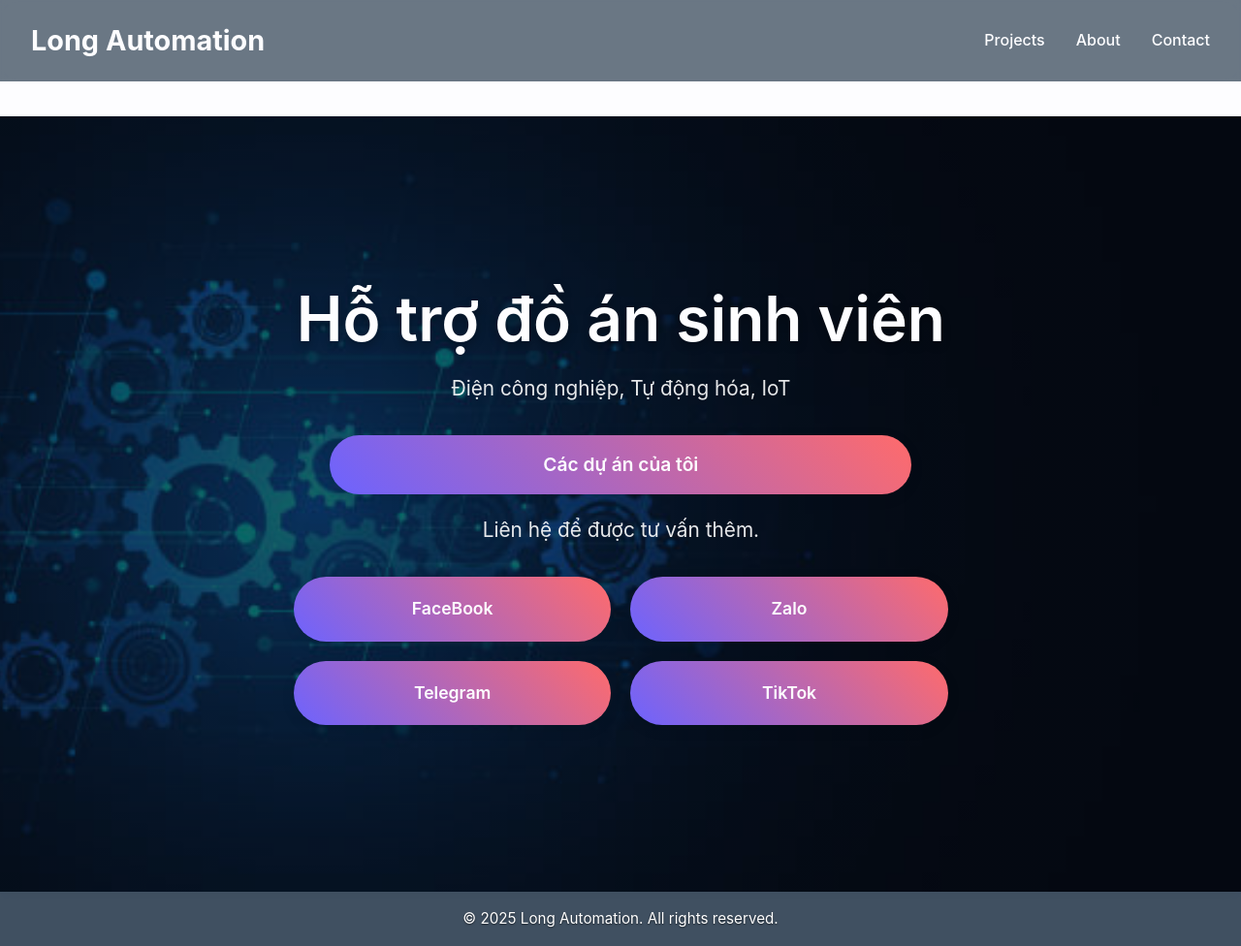
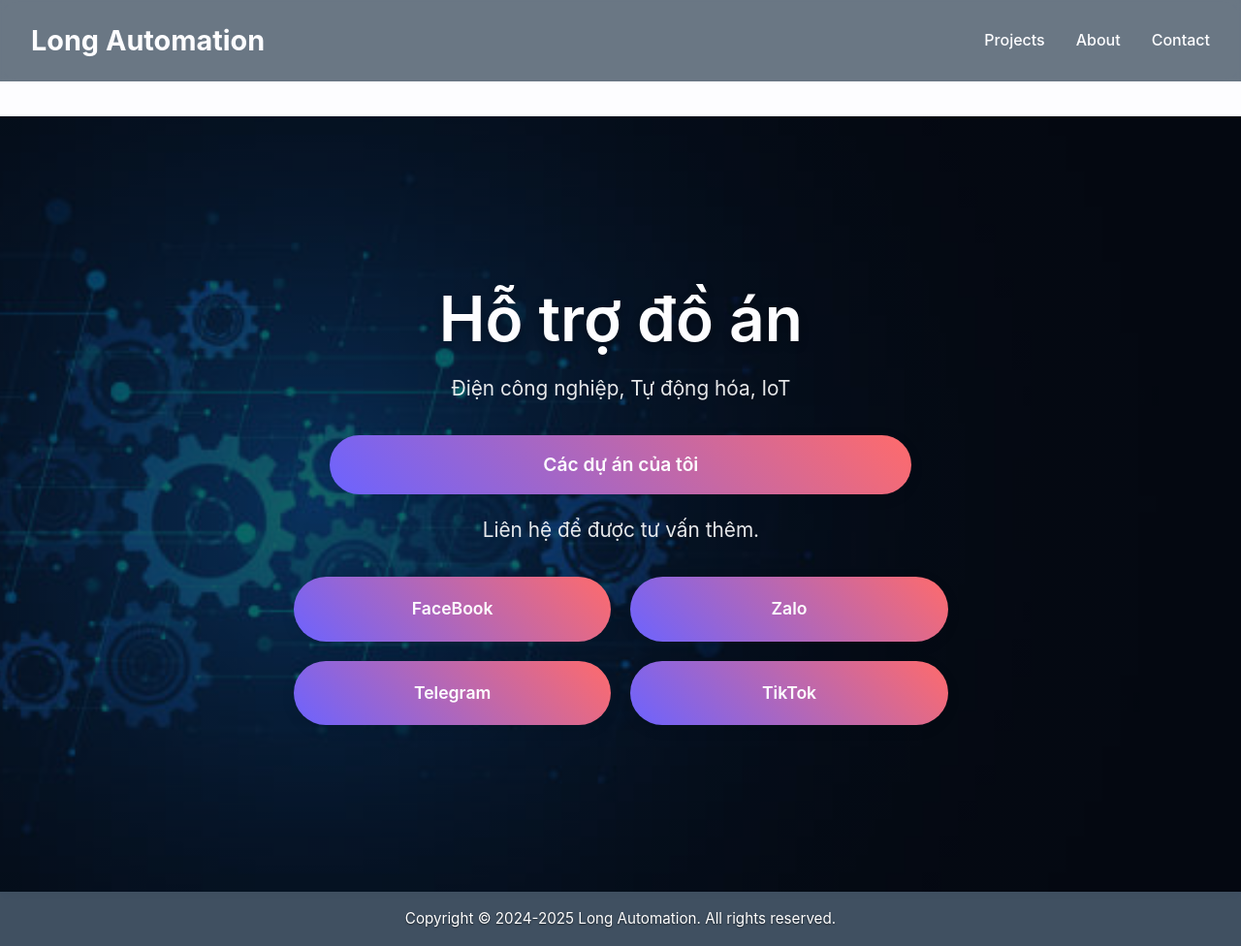
Before and after one commit to tranlong98/automation, a plain HTML site: page index.html in a window 1280 px wide. Shown: the whole page at 97% size. Drawn offline with Linux system fonts and the light colour scheme; files whose address does not match are found by name.

Commit message:
Update project title and copyright year in index.html

```diff
--- a/index.html
+++ b/index.html
@@ -24,7 +24,7 @@
     <main>
         <section id="hero" class="hero-section">
             <div class="hero-content">
-                <h1>Hỗ trợ đồ án sinh viên </h1>
+                <h1>Hỗ trợ đồ án </h1>
                 <p>Điện công nghiệp, Tự động hóa, IoT</p>
                 <div class="cta-main-container">
                     <a href="pages/projects.html" class="cta-button cta-main">
@@ -43,7 +43,7 @@
     </main>
 
     <footer class="footer">
-        <p>&copy; 2025 Long Automation. All rights reserved.</p>
+        <p> Copyright &copy; 2024-2025 Long Automation. All rights reserved.</p>
     </footer>
 </body>
 </html>
```
